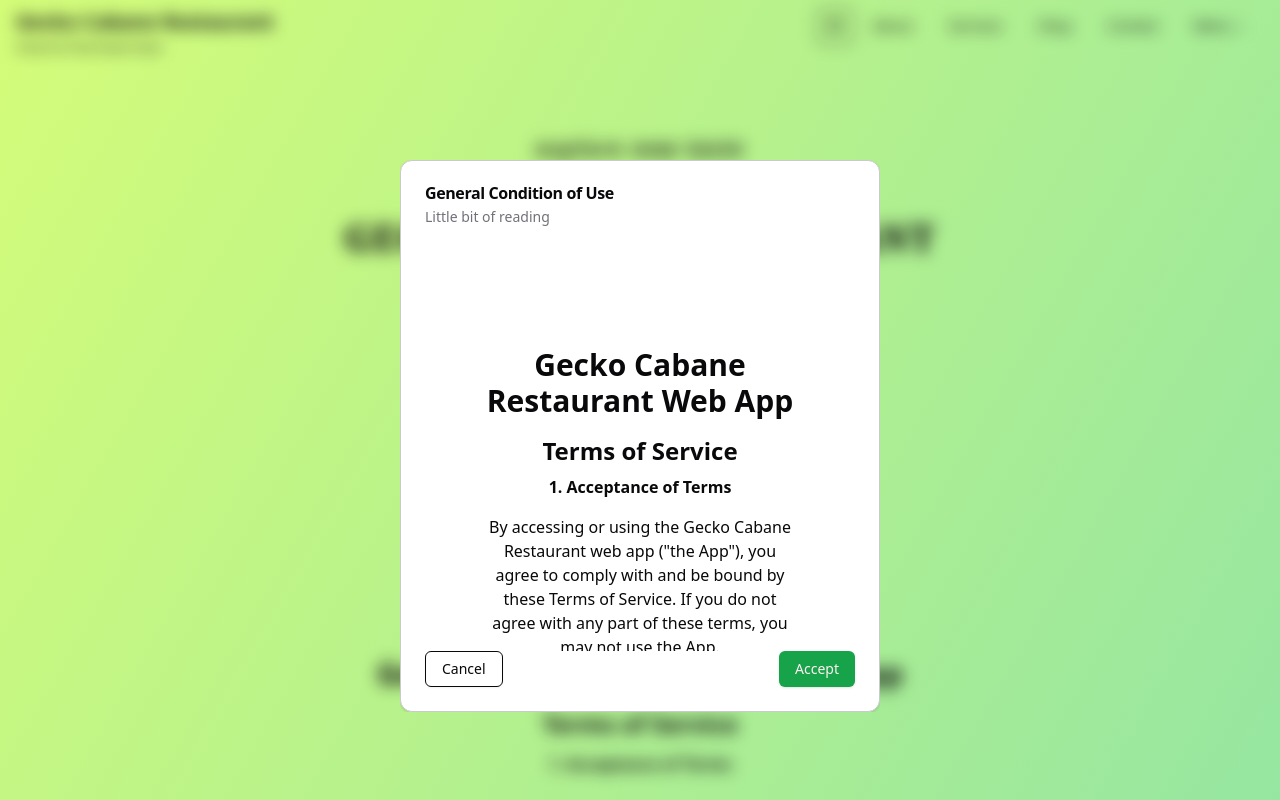
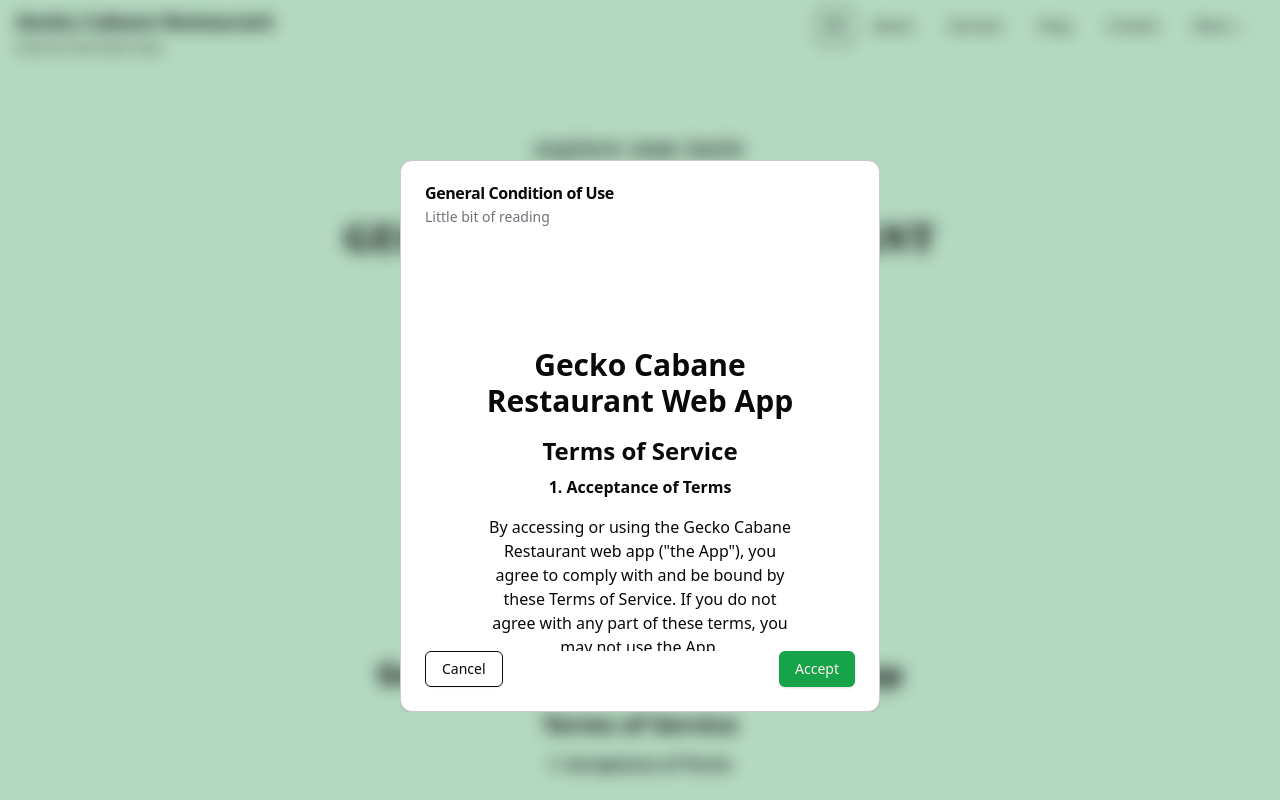
Before and after one commit to AnatholyB1/gecko_cabane, a React (Vite) app in the folder Gecko_Cabane_Restaurant/: page /cgu in a window 1280 px wide. Built offline with nearby package versions, Linux system fonts and the light colour scheme.

Commit message:
update theme color

```diff
--- a/Gecko_Cabane_Restaurant/src/App.css
+++ b/Gecko_Cabane_Restaurant/src/App.css
@@ -25,7 +25,7 @@
     --input: #FFFFFF;
     --ring: 142.1 76.2% 36.3%;
     --radius: 0.5rem;
-    --gradient: linear-gradient(120deg, #d4fc79 0%, #96e6a1 100%);
+    --gradient: #B4D8C1;
     --footer: 240 5.9% 90%;
     --text : #000000;
     --admin : #eceaea;
@@ -53,7 +53,7 @@
     --border: 240 3.7% 15.9%;
     --input: #FFFFFF;
     --ring: 142.4 71.8% 29.2%;
-    --gradient: linear-gradient(120deg, #000000 0%, #808080 70%, #96e6a1 100%);
+    --gradient: #555555;
     --footer: 0 0% 100%;
     --text : #ffffff;
     --animate: #ffffff;
@@ -70,7 +70,7 @@
   }
   body {
     @apply bg-background text-foreground;
-    background-image: var(--gradient);
+    background-color: var(--gradient);
 
   }
 }
--- a/Gecko_Cabane_Restaurant/src/component/coment.tsx
+++ b/Gecko_Cabane_Restaurant/src/component/coment.tsx
@@ -13,7 +13,7 @@ function Comment({className} : {className?: string}) {
                     <Separator></Separator>
                 </div>
                 <div className="grid  grid-flow-col gap-2 place-items-center col-span-2 w-full h-full">
-                    <a title="Lonely PLanet" className="w-[3rem] h-[3rem] rounded-full duration-300 transition:transform hover:scale-150  " href="https://www.lonelyplanet.com/thailand/krabi-town/restaurants/gecko-cabane/a/poi-eat/1572474/357601"><FontAwesomeIcon color="blue" icon={faEarthAmericas} className="rounded-full w-full h-full fill-primary " /></a>
+                    <a title="Lonely PLanet" className="w-[3rem] h-[3rem] rounded-full duration-300 transition:transform hover:scale-150  " href="https://www.lonelyplanet.com/thailand/krabi-town/restaurants/gecko-cabane/a/poi-eat/1572474/357601"><FontAwesomeIcon  icon={faEarthAmericas} className="rounded-full w-full h-full text-primary " /></a>
                     <a title="Tripadvisor" className="w-[3rem] h-[3rem] rounded-full duration-300 transition:transform hover:scale-150" href="https://www.tripadvisor.com/Restaurant_Review-g297927-d2413872-Reviews-Gecko_Cabane_Restaurant-Krabi_Town_Krabi_Province.html"><TripAdvisorIcon className="rounded-full w-full h-full "  /></a>
                     <a title="Google  business" className="w-[3rem] h-[3rem] rounded-full duration-300 transition:transform hover:scale-150" href="https://www.google.com/search?client=firefox-b-d&ei=rHJKXfW5L6Gxmgez_6h4&q=gecko+cabane+restaurant+krabi+google+business&oq=gecko+cabane+restaurant+krabi+google+bu&gs_l=psy-ab.1.0.33i21j33i160l2.46605.51736..53244...1.0..0.342.2061.0j8j2j1......0....1..gws-wiz.......0i19j0i22i30i19.k1JQ2uIFvJY"><Icons.googleBusiness className="w-full h-full fill-primary" /></a>
                     <a title="Restaurant guru" className="w-[3rem] h-[3rem] rounded-full duration-300 transition:transform hover:scale-150" href="https://restaurantguru.com/Gecko-cabane-Restaurant-Ao-Nang/reviews?bylang=1"><img  alt="oups" className="rounded-full  w-full h-full "  src="https://th.bing.com/th?id=ODLS.5ff8cfa5-ea38-40c5-a69a-9df470d43dd4&w=32&h=32&qlt=90&pcl=fffffa&o=6&cb=1103&pid=1.2"/></a>
```
